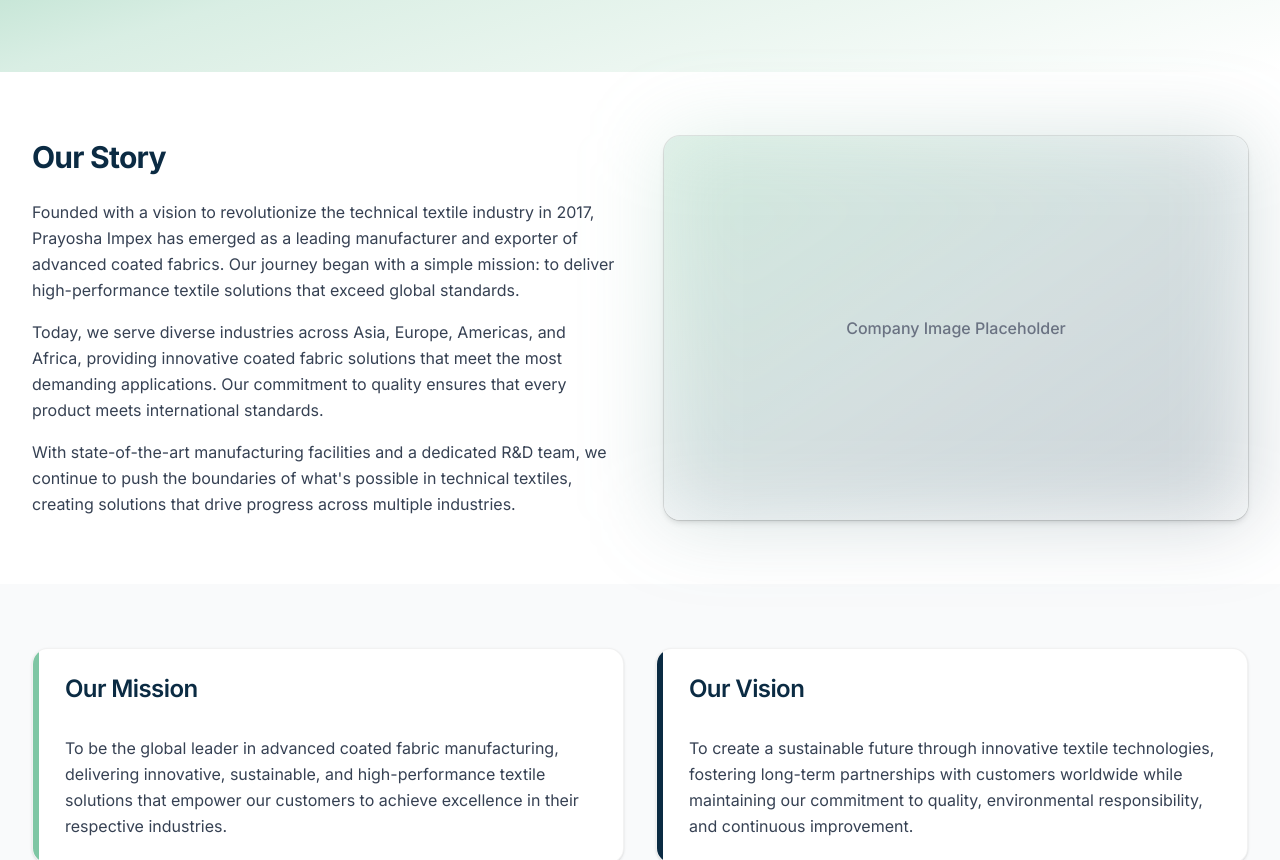
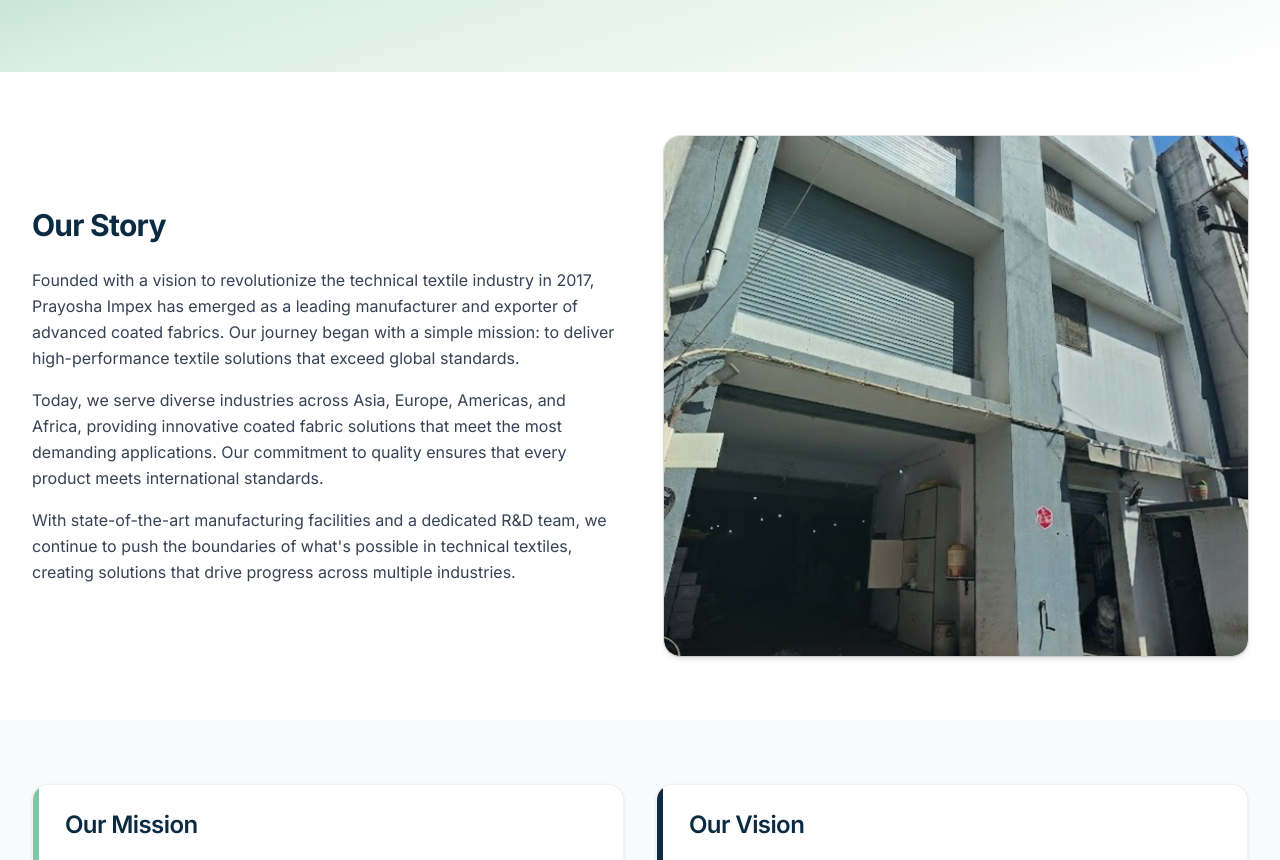
Before and after one commit to inferoinfotech/Prayosha-Impex, a Next.js app: page /about in a window 1280 px wide. Shown: the part 380-1240 px from the top of the page. Built offline with nearby package versions, Linux system fonts and the light colour scheme.

Commit message:
image added

```diff
--- a/app/about/page.tsx
+++ b/app/about/page.tsx
@@ -1,5 +1,6 @@
 "use client"
 
+import Image from "next/image"
 import { Section } from "@/components/site/Section"
 import { Card, CardContent, CardDescription, CardHeader, CardTitle } from "@/components/ui/card"
 import { Award, Globe, Leaf, Microscope } from "lucide-react"
@@ -97,19 +98,25 @@ export default function AboutPage() {
           </motion.div>
 
           <motion.div
-            className="relative h-96 rounded-2xl bg-gradient-to-br from-[#7FC6A4]/20 via-gray-50 to-white ring-1 ring-black/10 shadow-md"
+            className="relative h-[520px] rounded-2xl bg-gradient-to-br from-[#7FC6A4]/20 via-gray-50 to-white ring-1 ring-black/10 shadow-md"
             initial={{ opacity: 0, x: 50 }}
             whileInView={{ opacity: 1, x: 0 }}
             viewport={{ once: true }}
             transition={{ duration: 0.8, delay: 0.2 }}
             whileHover={{ scale: 1.02 }}
           >
-            <div className="absolute inset-0 rounded-2xl">
-              <div className="pointer-events-none absolute -inset-1 rounded-3xl bg-gradient-to-br from-[#7FC6A4]/20 to-[#0B2B43]/20 blur-2xl" />
-            </div>
-            <div className="relative z-10 h-full flex items-center justify-center text-gray-500 font-medium">
-              Company Image Placeholder
-            </div>
+              <div className="absolute inset-0 rounded-2xl overflow-hidden">
+                <Image
+                  src="/images/about/infra.jpeg"
+                  alt="Prayosha Impex — Infrastructure"
+                  fill
+                  className="object-cover rounded-2xl"
+                />
+                <div className="pointer-events-none absolute -inset-1 rounded-3xl bg-gradient-to-br from-[#7FC6A4]/20 to-[#0B2B43]/20 blur-2xl" />
+              </div>
+              <div className="relative z-10 h-full flex items-center justify-center text-gray-500 font-medium sr-only">
+                Company Image Placeholder
+              </div>
           </motion.div>
         </div>
       </Section>
--- a/app/page.tsx
+++ b/app/page.tsx
@@ -93,12 +93,12 @@ export default function HomePageClient() {
   return (
     <>
       {/* 1) Full-bleed banner with background image + overlay text */}
-      <section className="relative w-full h-[56vh] md:h-[68vh] lg:h-[78vh]">
+      <section className="relative w-full h-[56vh] md:h-[68vh] lg:h-[90vh]">
         <Image
-          src="/images/hero.jpg"
+          src="/images/about/banner.jpeg"
           alt="Prayosha Impex — Advanced Coated Fabrics"
           fill
-          className="object-cover"
+          className="object-fill"
           priority
         />
         {/* gradient overlay (kept neutral) */}
```
Also changed, not shown: public/images/about/banner.jpeg (added), public/images/about/infra.jpeg (added).
